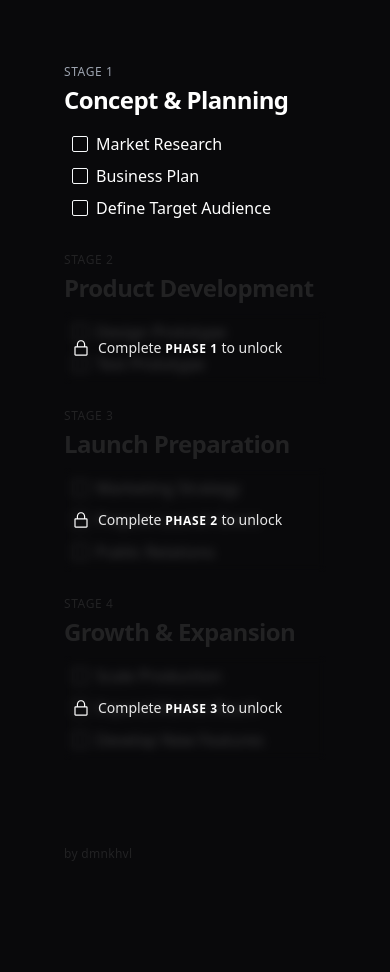
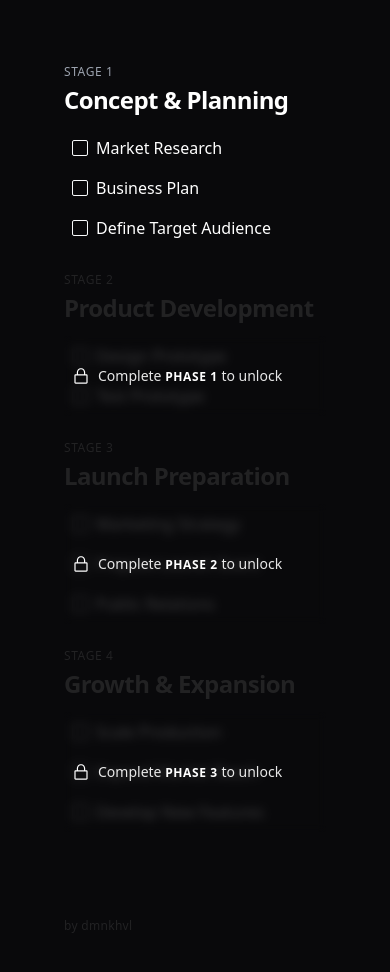
Before and after one commit to dmnkhvl/dub, a React (Vite) app: page / in a window 390 px wide. Shown: the top 972 px of the page. Built offline with nearby package versions, Linux system fonts and the light colour scheme.

Commit message:
style: more mobile friendly UI

```diff
--- a/src/components/task/Task.tsx
+++ b/src/components/task/Task.tsx
@@ -17,7 +17,7 @@ export const Task = ({
 }: TaskProps) => {
   return (
     <button
-      className="flex items-center gap-x-2 w-full"
+      className="flex items-center gap-x-2 w-full  py-2 sm:py-1.5 "
       onClick={() => handleCheckboxChange(stageId, taskId)}
     >
       <Checkbox
--- a/src/components/task/TaskList.tsx
+++ b/src/components/task/TaskList.tsx
@@ -19,7 +19,7 @@ const TaskList: React.FC<TaskListProps> = ({
   const taskClass: string =
     stageStatus == StageStatus.Unlocked ? "" : "opacity-20";
   return (
-    <div className={`flex flex-col gap-y-2 mt-2 p-2 ${taskClass}`}>
+    <div className={`flex flex-col mt-3 sm:mt-2 px-2 ${taskClass}`}>
       {data.map((task) => (
         <div className="flex gap-x-2">
           <Task
```
